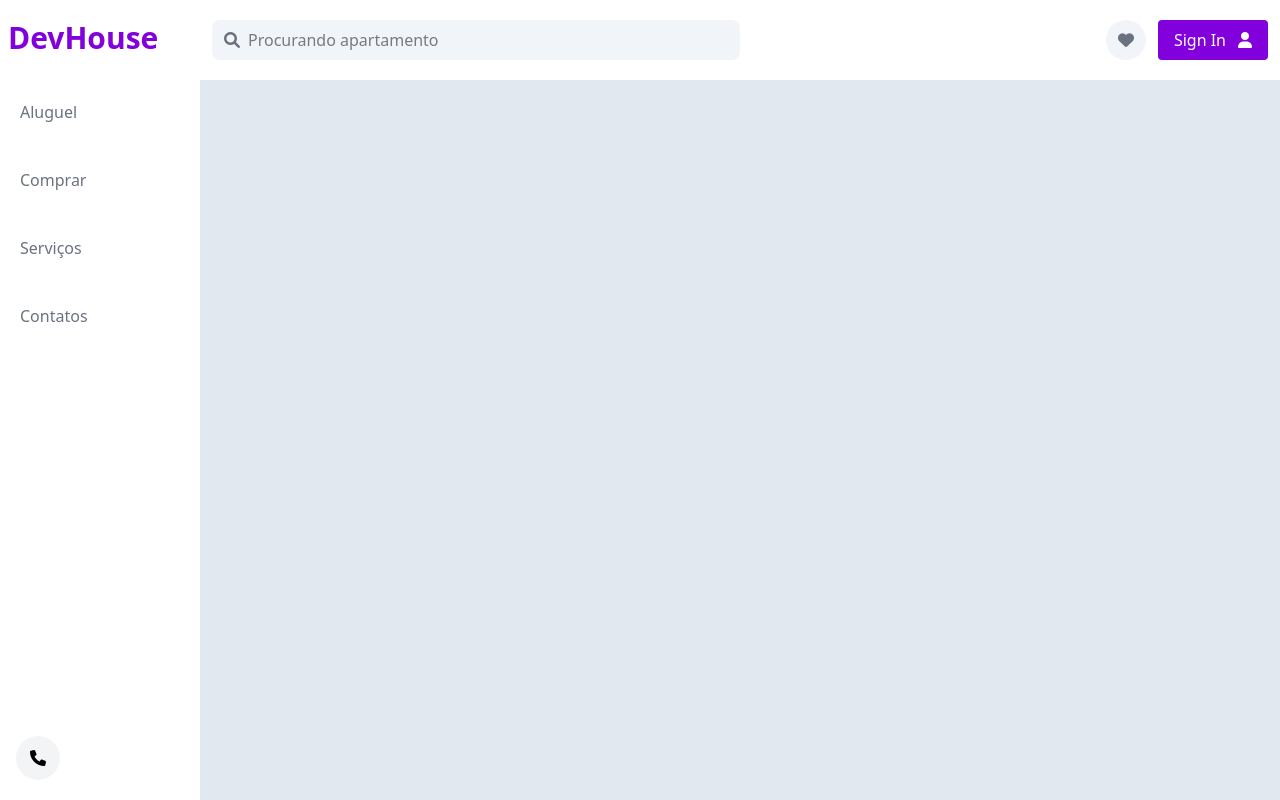
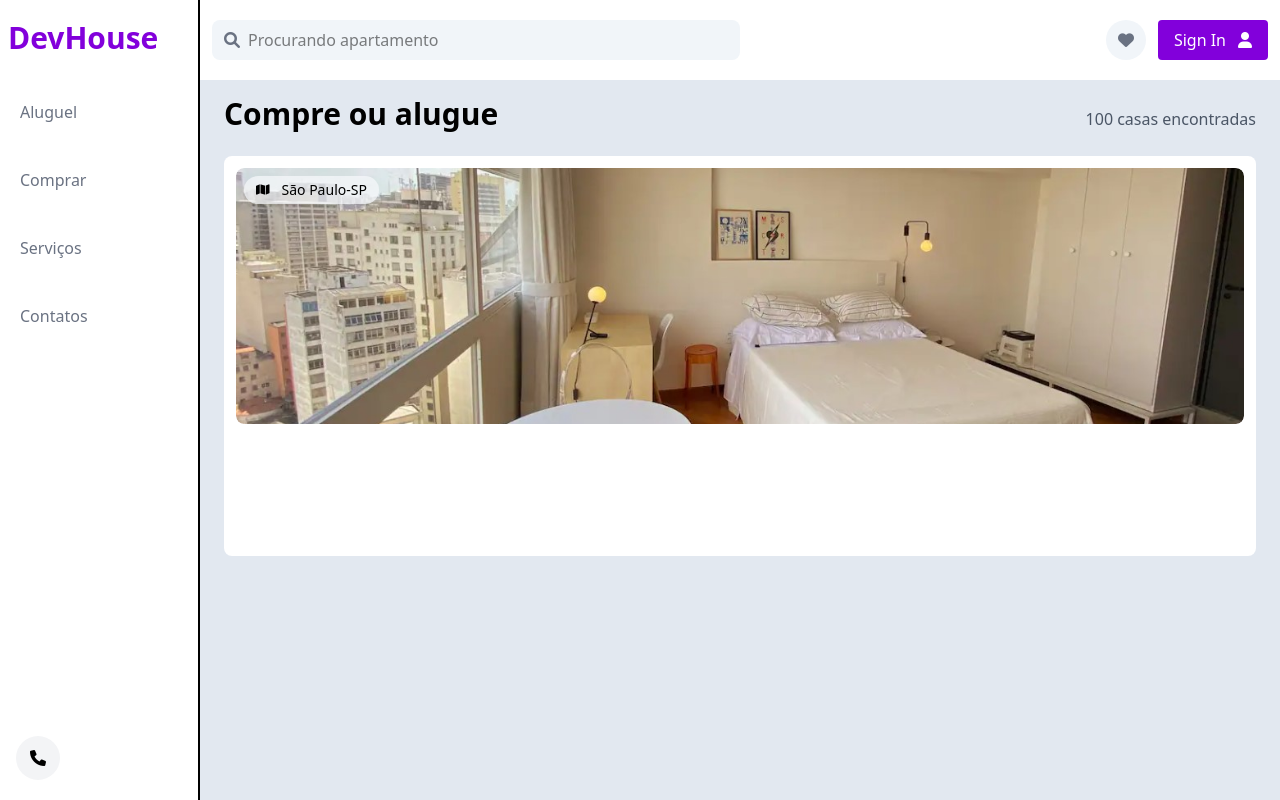
Before and after one commit to AnaGCastro/DevHouse, a website: page src/index.html in a window 1280 px wide. Drawn offline with Linux system fonts and the light colour scheme.

Commit message:
Grid das casas

```diff
--- a/src/index.html
+++ b/src/index.html
@@ -19,7 +19,7 @@
 
    <!-- Sidebar -->
         <aside
-        class="hidden sm:flex w-full max-w-[200px] min-h-screen relative bg-white flex-col px-2 py-5"
+        class="border-r-2 hidden sm:flex w-full max-w-[200px] min-h-screen relative bg-white flex-col px-2 py-5"
         >
         <div class="fixed">
             <div>
@@ -116,6 +116,40 @@
          </header>
         <!-- FIM Header -->
 
+        <!--HOUSES-->
+        <section class="w-full px-3 lg:px-6">
+            <div class="flex w-full items-baseline justify-between">
+                <h1 class="font-bold text-3xl mt-4 mb-6">Compre ou alugue</h1>
+                <span class="hidden md:block text-gray-600">100 casas encontradas</span>
+            </div>
+
+            <div class="grid grid-cols-1 gap-4">
+                <!--HOUSE-->
+                <a href="#" class="bg-white p-3 rounded-lg min-h-[400px] relative flex flex-col hover:shadow-x1 duration-300">
+                    <div>
+
+                        <div class="group overflow-hidden rounded-lg">
+                            <div class="absolute z-40 top-5 left-5">
+                                <div class="flex bg-slate-50/70 group-hover:bg-white duration-300 self-start items-center justify-center gap-3 px-3 py-1 rounded-full">
+                                    <i class="fa fa-map" style="font-size: 12px"></i>
+                                    <p class="font-medium text-sm">São Paulo-SP</p>
+                                </div>
+                            </div>
+                            <img
+                            src="assets/1.jpg"
+                            alt="House"
+                            class="rounded-lg w-full h-64 object-cover group-hover:scale-110 duration-300"
+                            />
+                        </div>
+
+                    </div>
+                </a>
+                <!--HOUSE-->
+
+            </div>
+
+        </section>
+
 
        </main>
 
```
Also changed, not shown: style/output.css.
